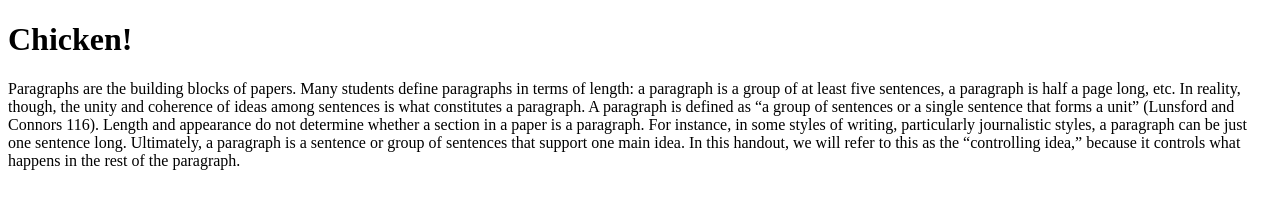
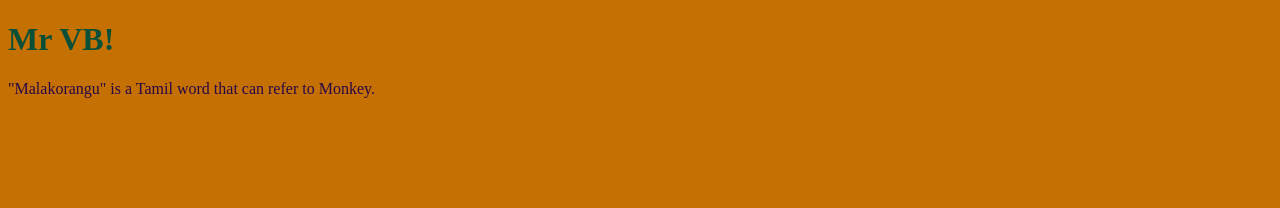
Before and after one commit to RISHI12322/sample_github_pages, a plain HTML site: page index.html in a window 1280 px wide. Drawn offline with Linux system fonts and the light colour scheme.

Commit message:
Commiting Changes in Index.html

```diff
--- a/index.html
+++ b/index.html
@@ -1,9 +1,9 @@
 <!DOCTYPE html>
 <html>
-<body>
+<body style="background-color: rgb(197, 112, 2);">
 
-<h1>Chicken!</h1>
-<p>Paragraphs are the building blocks of papers. Many students define paragraphs in terms of length: a paragraph is a group of at least five sentences, a paragraph is half a page long, etc. In reality, though, the unity and coherence of ideas among sentences is what constitutes a paragraph. A paragraph is defined as “a group of sentences or a single sentence that forms a unit” (Lunsford and Connors 116). Length and appearance do not determine whether a section in a paper is a paragraph. For instance, in some styles of writing, particularly journalistic styles, a paragraph can be just one sentence long. Ultimately, a paragraph is a sentence or group of sentences that support one main idea. In this handout, we will refer to this as the “controlling idea,” because it controls what happens in the rest of the paragraph.</p>
+<h1 style="color: rgb(10, 79, 56);"><b>Mr VB!</b></h1>
+<p style="color: rgb(40, 7, 71);">"Malakorangu" is a Tamil word that can refer to Monkey.</p>
 
 </body>
 </html>
```
